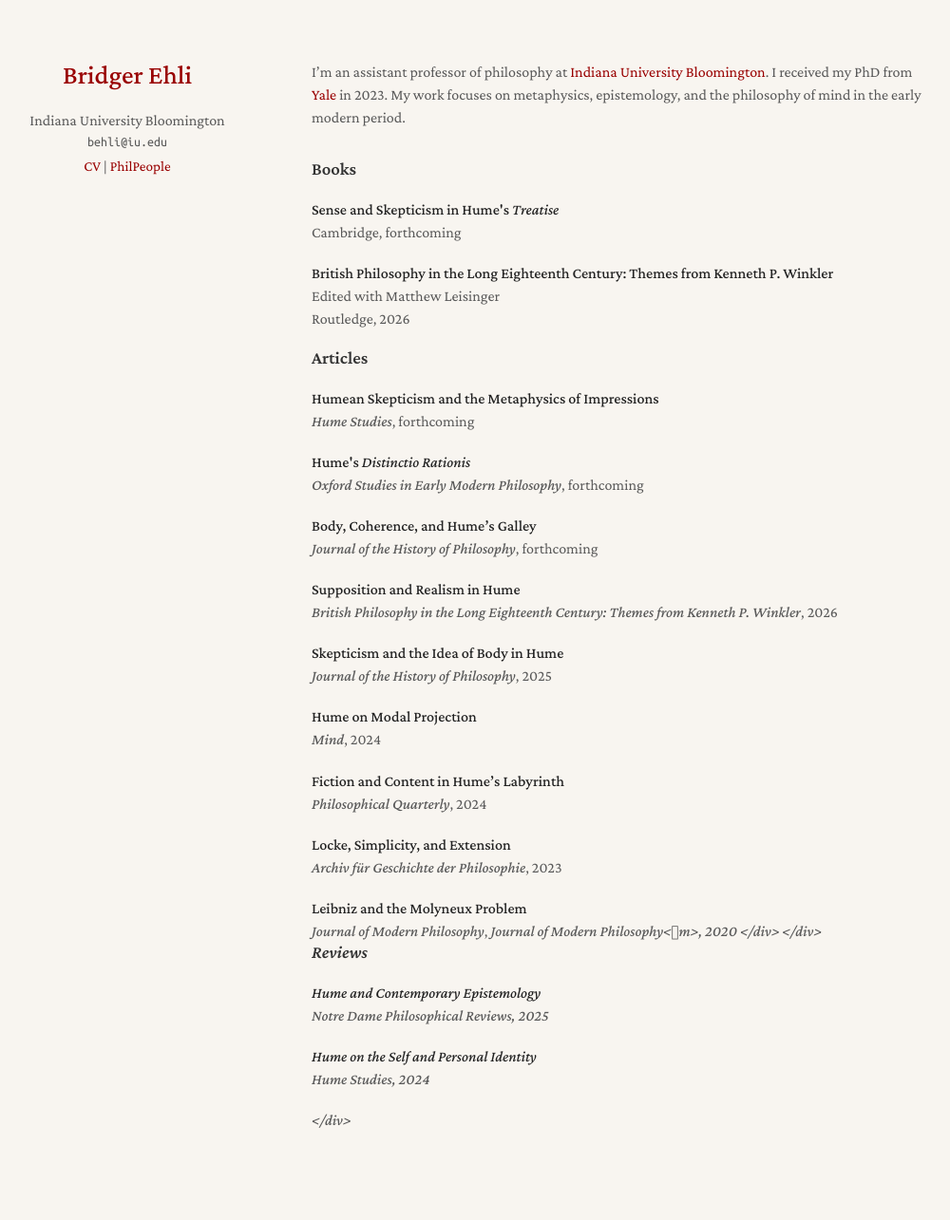
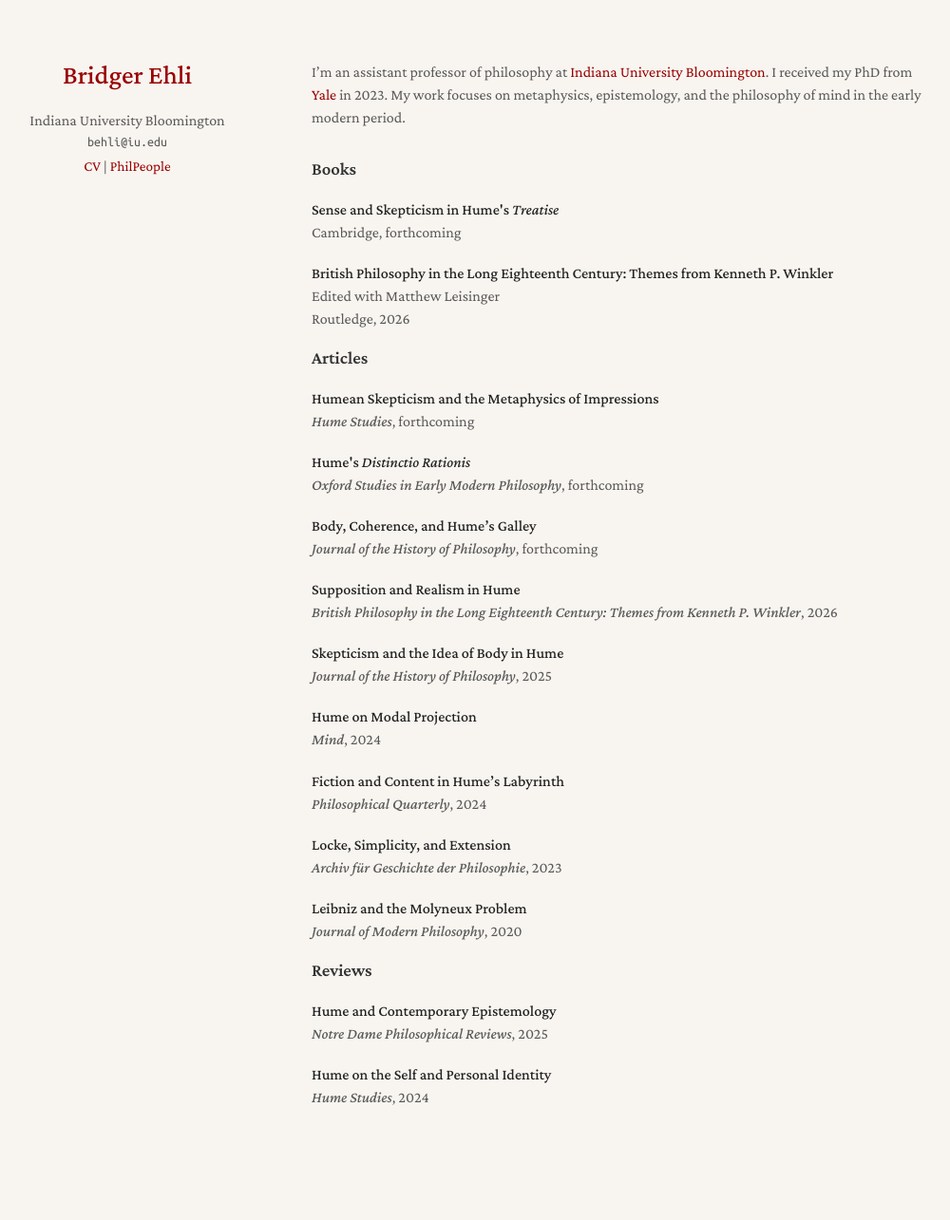
Before and after one commit to bridgerehli/bridgerehli.github.io, a Jekyll site: the page built from index.md, in a window 1280 px wide. Shown: the whole page at 95% size, without its empty margins (142-1142 px from the left). Built offline with Jekyll 4.4.1, drawn with Linux system fonts in a browser that asks for light colours; a style sheet for code colours, icons or effects is not loaded; after the commit the page ends 1261 px from its top, so only the background shows below that.

Commit message:
Update publications.yml

```diff
--- a/_data/publications.yml
+++ b/_data/publications.yml
@@ -65,7 +65,7 @@ main:
   - title: "Leibniz and the Molyneux Problem"
     authors: ""
     conference: "Journal of Modern Philosophy"
-    year: "<em>Journal of Modern Philosophy<\em>, 2020"
+    year: "2020"
     type: "article"
 
   # REVIEWS
```
